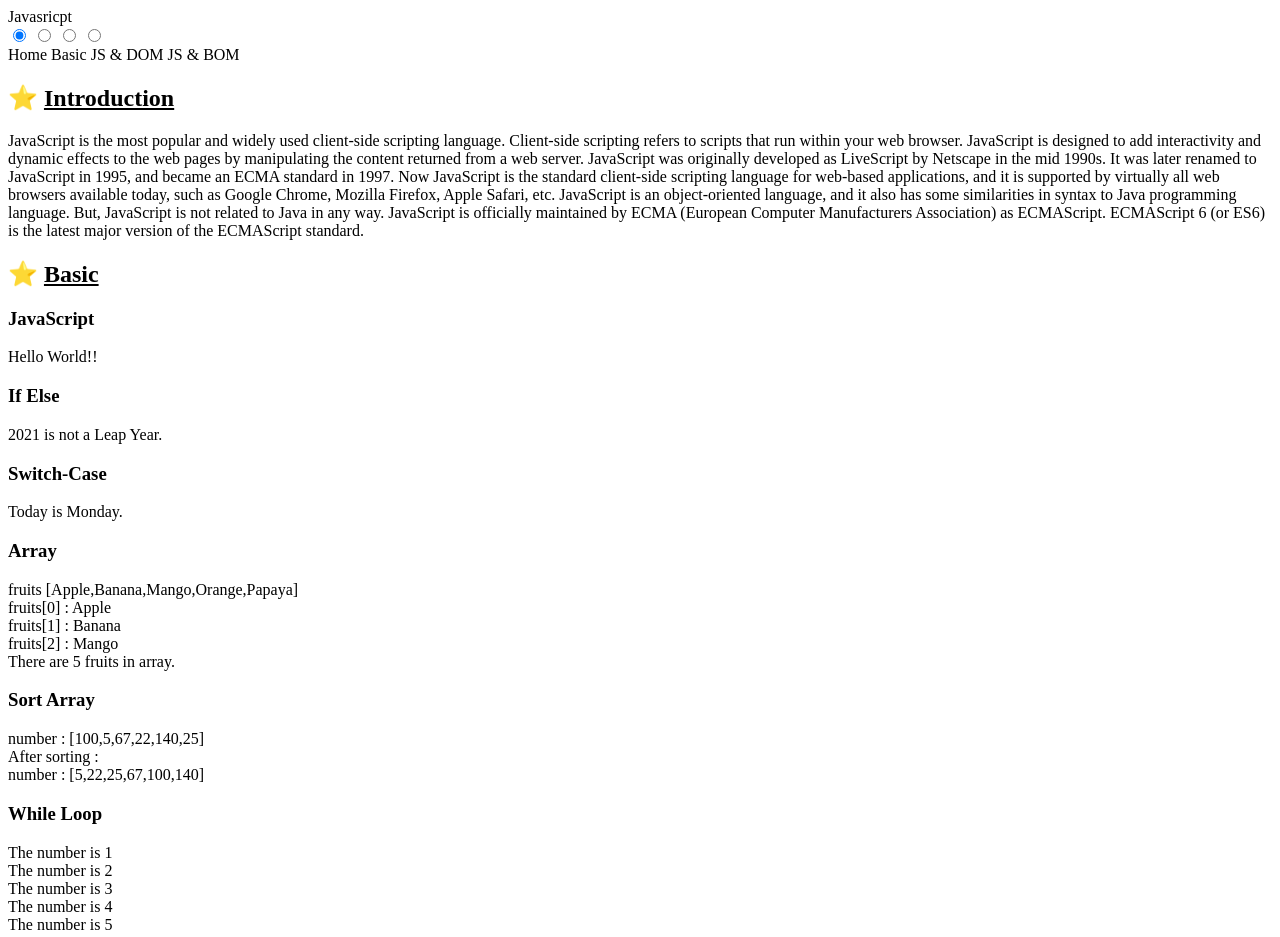
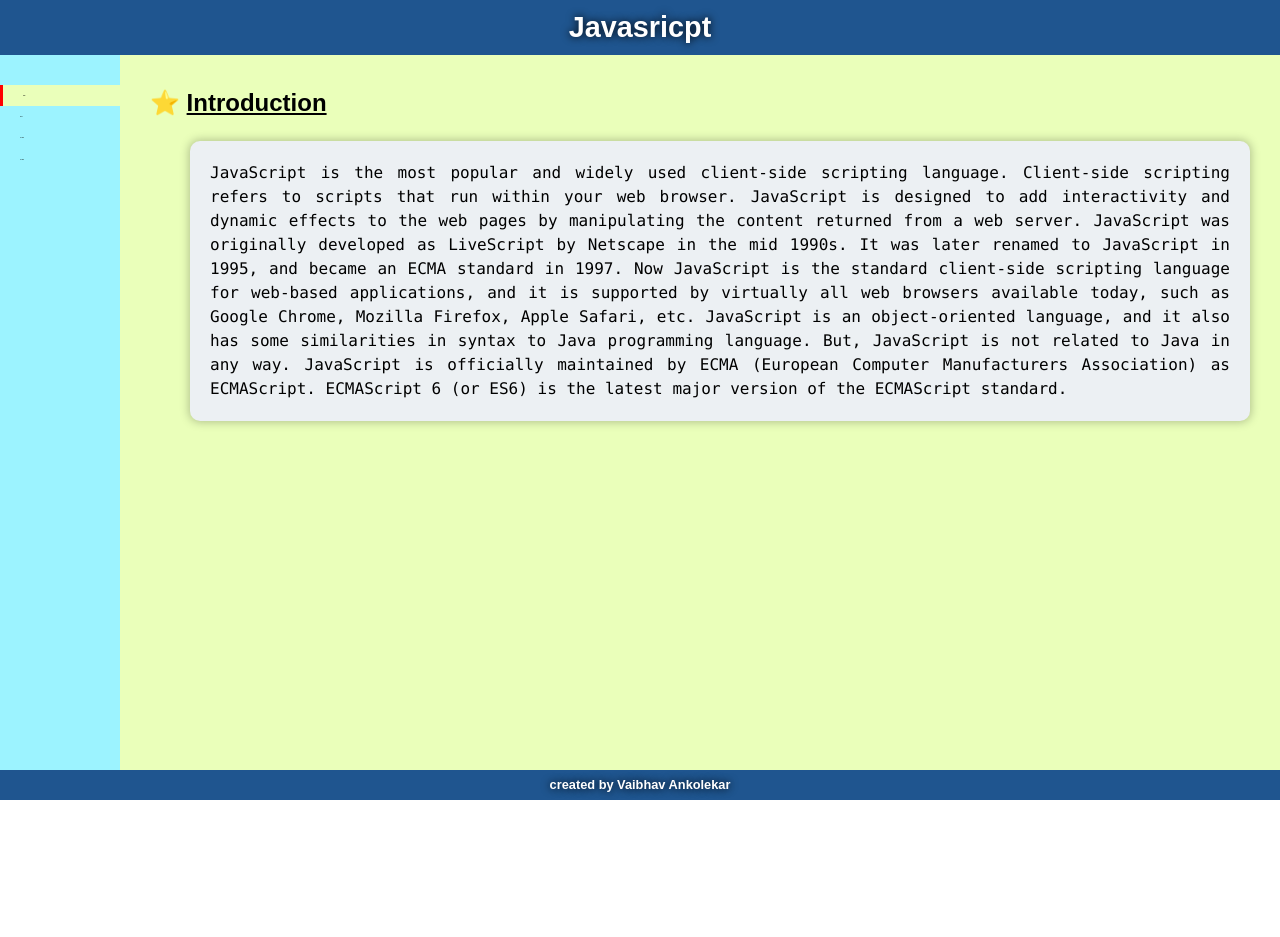
Before and after one commit to RagnosVA2/IP_LAB_Practical, a plain HTML site: page html/PR_2(3).html in a window 1280 px wide. Shown: the top 937 px of the page. After the commit the page ends 800 px from the top, so only its background shows below. Drawn offline with Linux system fonts and the light colour scheme; the site is published under a folder, as on GitHub Pages, so addresses that start at the root find nothing.

Commit message:
Update PR_2(3).html

```diff
--- a/html/PR_2(3).html
+++ b/html/PR_2(3).html
@@ -4,9 +4,9 @@
 <head>
     <meta name="viewport" content="width=device-width, initial-scale=1.0">
     <title>Experiment 2(3)</title>
-    <link rel="stylesheet" href="/css/style_PR_2(3).css">
+    <link rel="stylesheet" href="../css/style_PR_2(3).css">
     </link>
-    <script src="/js/js_PR_2(3).js"></script>
+    <script src="../js/js_PR_2(3).js"></script>
 </head>
 
 <body>
```
